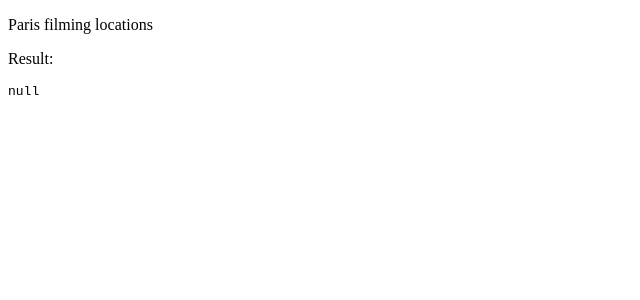
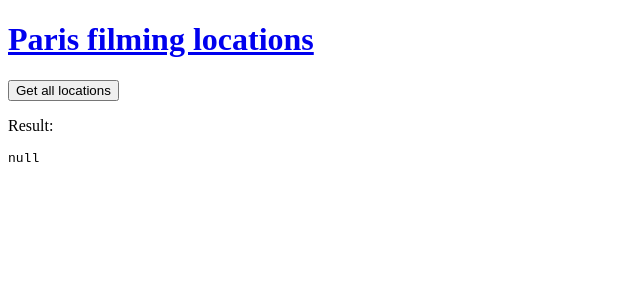
Before and after one commit to ArthurVaret/secure-web-dev-frontend, a SvelteKit app: page /locations in a window 1280 px wide. Shown: the top 300 px of the page, without its empty margins (0-640 px from the left). Built offline with nearby package versions, Linux system fonts and the light colour scheme.

Commit message:
all API works + jwt in cookies

```diff
--- a/package.json
+++ b/package.json
@@ -24,5 +24,8 @@
 		"typescript": "^4.9.3",
 		"vite": "^4.0.0"
 	},
-	"type": "module"
+	"type": "module",
+	"dependencies": {
+		"js-cookie": "^3.0.1"
+	}
 }
--- a/src/routes/banner.svelte
+++ b/src/routes/banner.svelte
@@ -1 +1,3 @@
-<p>Paris filming locations</p>
+<h1>
+    <a href="/locations">Paris filming locations</a>
+</h1>
--- a/src/routes/locations/+page.svelte
+++ b/src/routes/locations/+page.svelte
@@ -1,15 +1,26 @@
 <script>
     import Banner from '../banner.svelte'
+    import Cookies from 'js-cookie'
 
     let result = null
 
     async function doGet() {
-        const res = await fetch('http://localhost:3000/locations', {
-            method: 'GET',
-
-        })
-        const json = await res.json()
-        result = JSON.stringify(json)
+        try {
+            const token = Cookies.get('jwt_token');
+            const res = await fetch('http://localhost:3000/locations?offset=0&limit=10', {
+                method: 'GET',
+                headers: {
+                    'Content-Type': 'application/json',
+                    'Authorization': 'Bearer ' + token
+                }
+            })
+            const json = await res.json()
+            result = JSON.stringify(json)
+            console.log(json)
+        }
+        catch (error){
+            result = error
+        }
     }
 
 </script>
@@ -17,7 +28,9 @@
 <svelte:head>
     <title>Filming locations</title>
 </svelte:head>
-
+<button type="button" on:click={doGet}>
+    Get all locations
+</button>
 <p>
     Result:
 </p>
```
Also changed, not shown: src/routes/login/+page.svelte (+7 -3 lines), src/routes/register/+page.svelte (+5 -8 lines), 1 other file (tests, documents, lock files or other folders).
